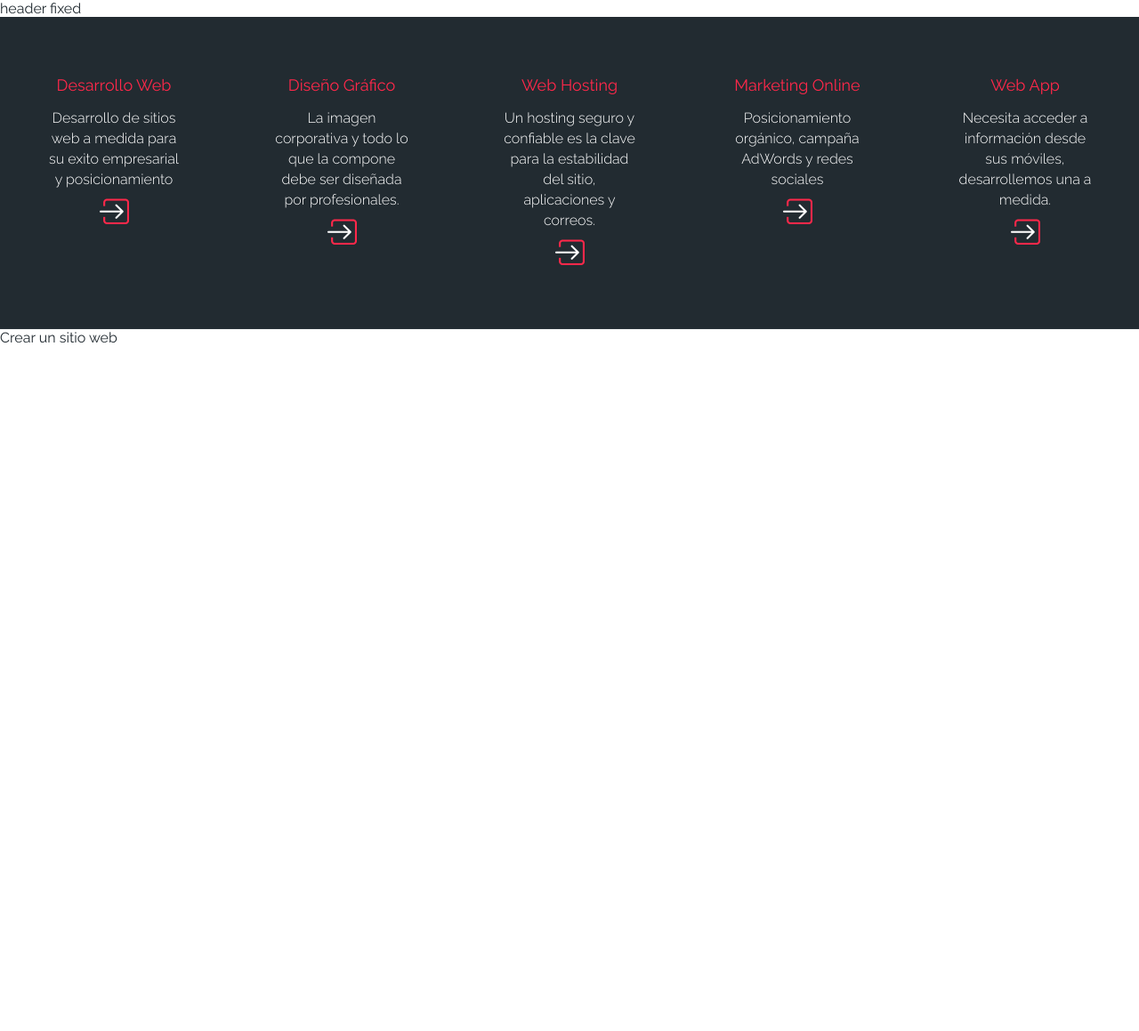
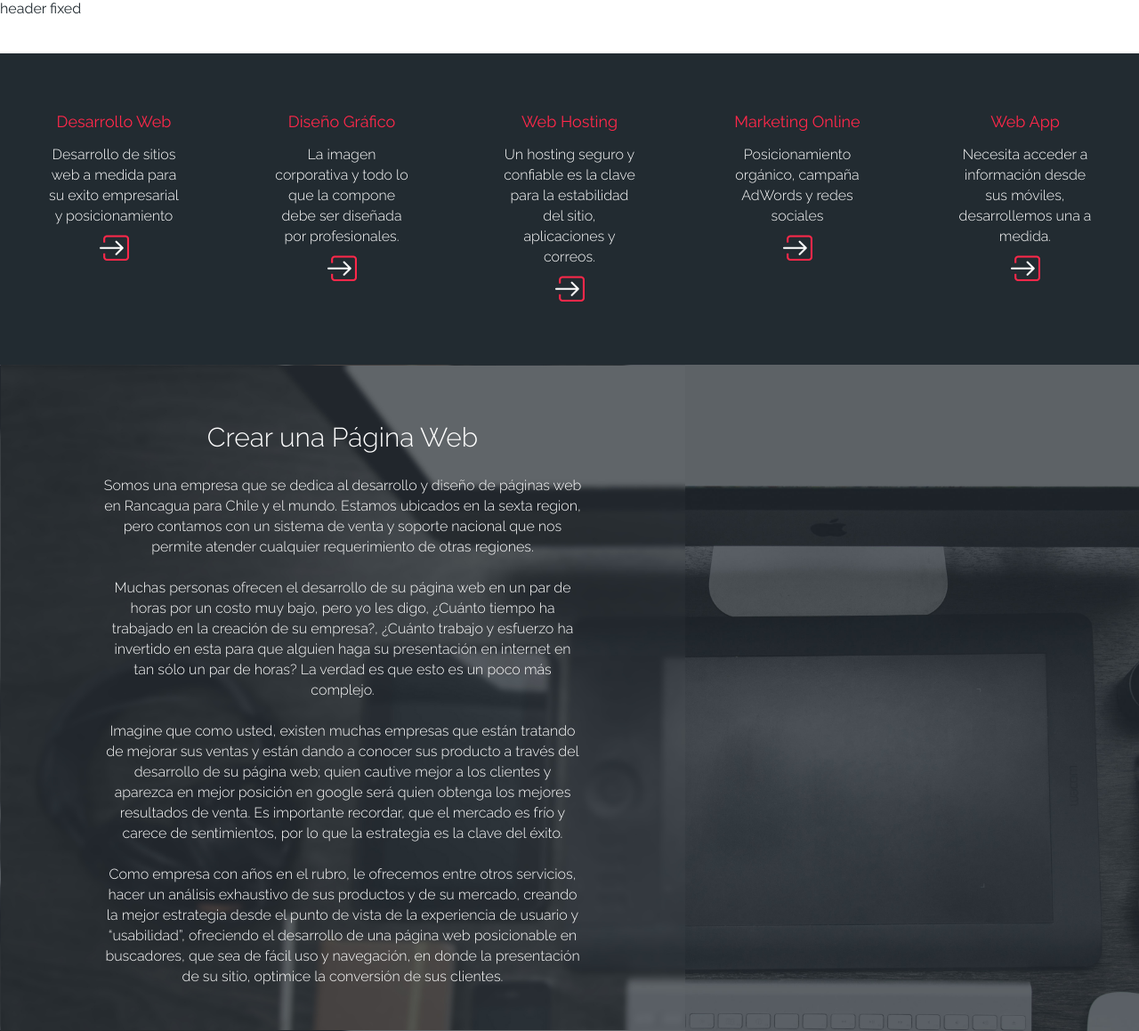
Before and after one commit to atoro/emagenic2015, a PHP site: page / in a window 1280 px wide. Shown: the whole page at 89% size. Before the commit the page ends 386 px from the top, so only its background shows below. Run offline with PHP 8.4, Linux system fonts and the light colour scheme.

Commit message:
crear pagina web

```diff
--- a/css/estilos.css
+++ b/css/estilos.css
@@ -1,3 +1,7 @@
+::selection {
+    background-color: #a3bfc6;
+    color: white;
+}
 body {
 	color: #222b31;
 	font-family: 'Raleway', sans-serif;
@@ -5,13 +9,51 @@ body {
 }
 header {
 	background: white;
+	position: fixed;
+	background: white;
+	width: 100%;
+	top:0;
+	height: 60px;
 }
 .crear {
-	background: white;
+	background-attachment: fixed;
+	background-image: url(../imagenes/crear/normal.jpg);
+	color: white;
+  	background-size: cover;
+  	-moz-background-size: cover;
+  	-o-background-size: cover;
+  	-webkit-background-size: cover;
+  	width: 100%;
+}
+.crear .web {
+	background-attachment: fixed;
+	background-image: url(../imagenes/crear/desenfoque.jpg);
+	border: 1px solid transparent;
+	margin: auto;
+	text-align: center;
+	width: 90%;
+	background-size: cover;
+  	-moz-background-size: cover;
+  	-o-background-size: cover;
+  	-webkit-background-size: cover;
+}
+.crear .web h2 {
+	font-size: 30px;
+	font-weight: 300;
+	padding-top: 10%;
+}
+.crear .web p {
+	font-size: 16px;
+	font-weight: 300;
+	line-height: 23px;
+	margin: 10px auto;
+	width: 90%;
+	padding-bottom: 10%;
 }
 .servicios {
+	margin-top: 60px;
+	background: #ff284a;
 	overflow: hidden;
-	background: #ff284a;
 }
 .servicios .servicio {
 	background: #222b31;
--- a/css/responsive.css
+++ b/css/responsive.css
@@ -1,23 +1,25 @@
 @media only screen and (min-width: 768px) {
 
+	.crear .web {
+		width: 60%;
+		margin: 0;
+	}
+	.crear .web h2 {
+		padding-top: 5%;
+	}
+	.crear .web p {
+		padding-bottom: 5%;
+		width: 70%;
+	}
 	.servicios .servicio {
 		width: 20%;
 		padding: 0;
 		height: 350px;
-		-webkit-transition: all 0.1s ease-in;
-    	-moz-transition: all 0.1s ease-in;
-    	-ms-transition: all 0.1s ease-in;
-    	-o-transition: all 0.1s ease-in;
-    	transition: all 0.1s ease-in;
+		border-bottom: none;
 	}
 	.servicios .servicio:hover {
 		background: #1f2326;
 		margin-top: -10px;
-		-webkit-transition: all 0.1s ease-in;
-    	-moz-transition: all 0.1s ease-in;
-    	-ms-transition: all 0.1s ease-in;
-    	-o-transition: all 0.1s ease-in;
-    	transition: all 0.1s ease-in;
 	}
 	.servicios .servicio h2 {
 		padding-top: 20%;
--- a/index.html
+++ b/index.html
@@ -59,6 +59,17 @@
 			</figcaption>
 		</a>
 	</section>
-	<section class="crear"> Crear un sitio web</section>
+	<section class="crear">
+		<article class="web">
+			<h2>Crear una Página Web</h2>
+			<p>Somos una empresa que se dedica al desarrollo y diseño de páginas web en Rancagua para Chile y el mundo. Estamos ubicados en la sexta region, pero contamos con un sistema de venta y soporte nacional que nos permite atender cualquier requerimiento de otras regiones. <br>
+			<br>
+			Muchas personas ofrecen el desarrollo de su página web en un par de horas por un costo muy bajo, pero yo les digo, ¿Cuánto tiempo ha trabajado en la creación de su empresa?, ¿Cuánto trabajo y esfuerzo ha invertido en esta para que alguien haga su presentación en internet en tan sólo un par de horas? La verdad es que esto es un poco más complejo. <br>
+			<br>
+			Imagine que como usted, existen muchas empresas que están tratando de mejorar sus ventas y están dando a conocer sus producto a través del desarrollo de su página web; quien cautive mejor a los clientes y aparezca en mejor posición en google será quien obtenga los mejores resultados de venta. Es importante recordar, que el mercado es frío y carece de sentimientos, por lo que la estrategia es la clave del éxito. <br>
+			<br>
+			Como empresa con años en el rubro, le ofrecemos entre otros servicios, hacer un análisis exhaustivo de sus productos y de su mercado, creando la mejor estrategia desde el punto de vista de la experiencia de usuario y “usabilidad”, ofreciendo el desarrollo de una página web posicionable en buscadores, que sea de fácil uso y navegación, en donde la presentación de su sitio, optimice la conversión de sus clientes.</p>
+		</article>
+	</section>
 </body>
 </html>
```
Also changed, not shown: imagenes/crear/desenfoque.jpg (added), imagenes/crear/normal.jpg (added).
